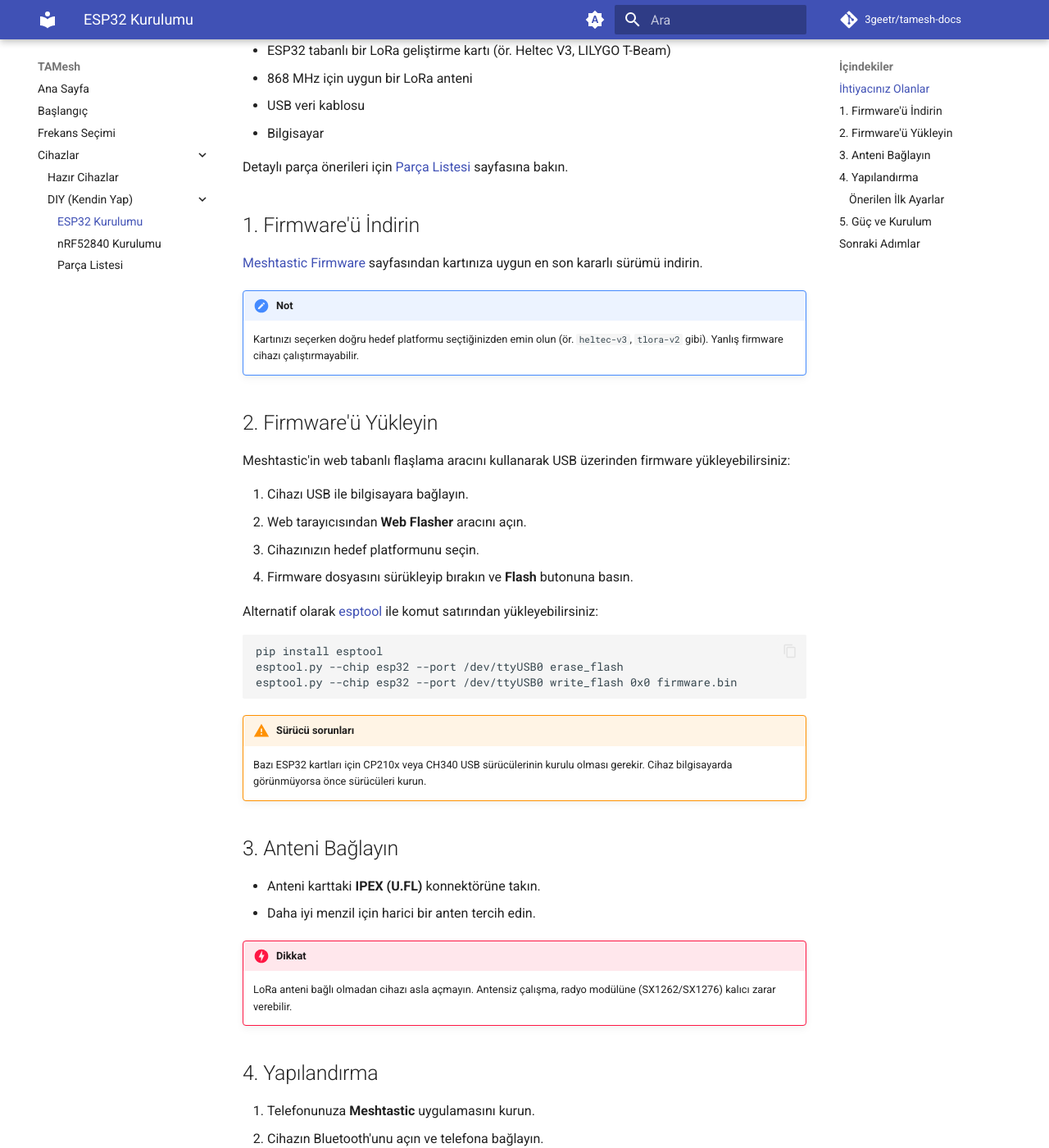
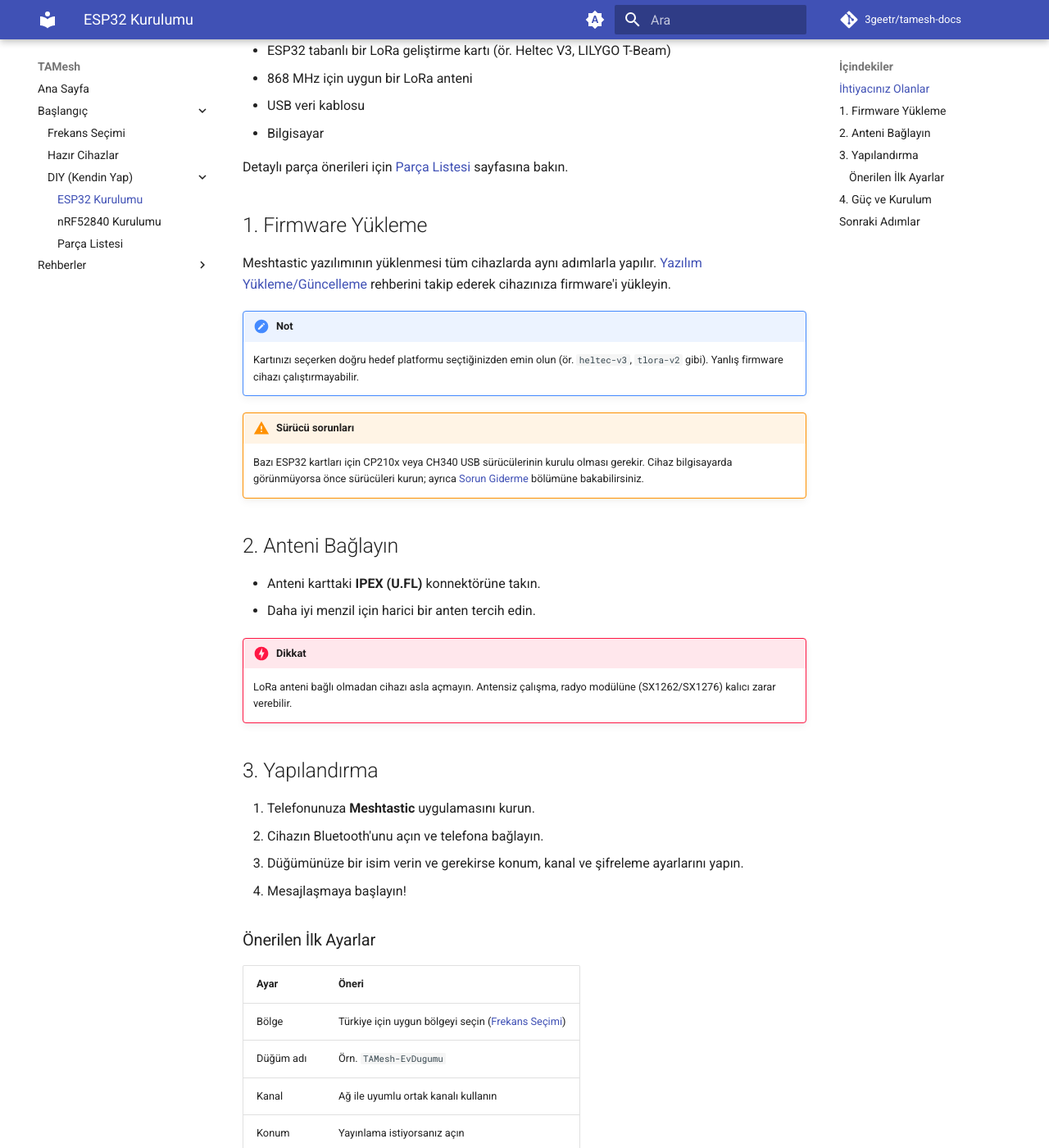
Before and after one commit to 3geETR/tamesh-docs, an MkDocs documentation site: the page built from docs/baslangic/diy/esp32.md, in a window 1280 px wide and 1400 px high, scrolled down 397 px. Shown: the whole window at 82% size. Built offline with MkDocs 1.6.1 and Material for MkDocs 9.7.7, drawn with Linux system fonts in a browser that asks for light colours; comment, search, counter and statistics services are not loaded; some of the changed text lies outside the part shown.

Commit message:
Doküman yapısı yeniden düzenlendi, Rehberler bölümü eklendi
- Sayfalar baslangic/ klasöründe toplandı, bölüm index sayfası eklendi
- Rehberler bölümü: yazilim.md (kurulum kılavuzu) ve ilk-kurulum.md eklendi
- Nav düzeltildi (eksik liste tireleri) ve yeni yapıya göre güncellendi
- DIY sayfalarındaki firmware yükleme bölümleri yazilim.md rehberine bağlandı

````diff
--- a/docs/diy/esp32.md
+++ b/docs/baslangic/diy/esp32.md
@@ -14,34 +14,17 @@
 
 Detaylı parça önerileri için [Parça Listesi](parca-listesi.md) sayfasına bakın.
 
-## 1. Firmware'ü İndirin
+## 1. Firmware Yükleme
 
-[Meshtastic Firmware](https://meshtastic.org/docs/software/flashing/) sayfasından kartınıza uygun en son kararlı sürümü indirin.
+Meshtastic yazılımının yüklenmesi tüm cihazlarda aynı adımlarla yapılır. [Yazılım Yükleme/Güncelleme](../../rehberler/yazilim.md) rehberini takip ederek cihazınıza firmware'i yükleyin.
 
 !!! note "Not"
     Kartınızı seçerken doğru hedef platformu seçtiğinizden emin olun (ör. `heltec-v3`, `tlora-v2` gibi). Yanlış firmware cihazı çalıştırmayabilir.
 
-## 2. Firmware'ü Yükleyin
+!!! warning "Sürücü sorunları"
+    Bazı ESP32 kartları için CP210x veya CH340 USB sürücülerinin kurulu olması gerekir. Cihaz bilgisayarda görünmüyorsa önce sürücüleri kurun; ayrıca [Sorun Giderme](../../rehberler/yazilim.md#sorun-giderme) bölümüne bakabilirsiniz.
 
-Meshtastic'in web tabanlı flaşlama aracını kullanarak USB üzerinden firmware yükleyebilirsiniz:
-
-1. Cihazı USB ile bilgisayara bağlayın.
-2. Web tarayıcısından **Web Flasher** aracını açın.
-3. Cihazınızın hedef platformunu seçin.
-4. Firmware dosyasını sürükleyip bırakın ve **Flash** butonuna basın.
-
-Alternatif olarak [esptool](https://github.com/espressif/esptool) ile komut satırından yükleyebilirsiniz:
-
-```bash
-pip install esptool
-esptool.py --chip esp32 --port /dev/ttyUSB0 erase_flash
-esptool.py --chip esp32 --port /dev/ttyUSB0 write_flash 0x0 firmware.bin
-```
-
-!!! warning "Sürücü sorunları"
-    Bazı ESP32 kartları için CP210x veya CH340 USB sürücülerinin kurulu olması gerekir. Cihaz bilgisayarda görünmüyorsa önce sürücüleri kurun.
-
-## 3. Anteni Bağlayın
+## 2. Anteni Bağlayın
 
 - Anteni karttaki **IPEX (U.FL)** konnektörüne takın.
 - Daha iyi menzil için harici bir anten tercih edin.
@@ -49,7 +32,7 @@
 !!! danger "Dikkat"
     LoRa anteni bağlı olmadan cihazı asla açmayın. Antensiz çalışma, radyo modülüne (SX1262/SX1276) kalıcı zarar verebilir.
 
-## 4. Yapılandırma
+## 3. Yapılandırma
 
 1. Telefonunuza **Meshtastic** uygulamasını kurun.
 2. Cihazın Bluetooth'unu açın ve telefona bağlayın.
@@ -65,7 +48,7 @@
 | Kanal | Ağ ile uyumlu ortak kanalı kullanın |
 | Konum | Yayınlama istiyorsanız açın |
 
-## 5. Güç ve Kurulum
+## 4. Güç ve Kurulum
 
 - Sabit kullanım için kartınızı uygun bir kutu içine alın ve koruyun.
 - Pil ile çalıştıracaksanız uygun bir LiPo/Li-ion pil kullanın.
--- a/mkdocs.yml
+++ b/mkdocs.yml
@@ -54,7 +54,9 @@
       title: İçindekiler
 
 plugins:
+  - section-index
   - search
+
 
 extra:
   generator: false
@@ -70,11 +72,14 @@
 
 nav:
   - Ana Sayfa: index.md
-  - Başlangıç: baslangic.md
-  - Frekans Seçimi: frekans-secimi.md
-  - Cihazlar:
-    - Hazır Cihazlar: hazir-cihazlar.md
-    - DIY (Kendin Yap):
-        - ESP32 Kurulumu: diy/esp32.md
-        - nRF52840 Kurulumu: diy/nrf52840.md
-        - Parça Listesi: diy/parca-listesi.md
+  - Başlangıç:
+      - baslangic/index.md
+      - Frekans Seçimi: baslangic/frekans-secimi.md
+      - Hazır Cihazlar: baslangic/hazir-cihazlar.md
+      - DIY (Kendin Yap):
+          - ESP32 Kurulumu: baslangic/diy/esp32.md
+          - nRF52840 Kurulumu: baslangic/diy/nrf52840.md
+          - Parça Listesi: baslangic/diy/parca-listesi.md
+  - Rehberler:
+      - Yazılım Yükleme/Güncelleme: rehberler/yazilim.md
+      - İlk Kurulum: rehberler/ilk-kurulum.md
````
Also changed, not shown: docs/baslangic/diy/nrf52840.md (renamed from docs/diy/nrf52840.md, +3 -9 lines), docs/baslangic/frekans-secimi.md (renamed from docs/frekans-secimi.md, +1 -1 lines), docs/baslangic/hazir-cihazlar.md (renamed from docs/hazir-cihazlar.md, +1 -1 lines), docs/index.md (+3 -3 lines), docs/rehberler/ilk-kurulum.md (added, +3 -0 lines), docs/rehberler/yazilim.md (added, +50 -0 lines), docs/baslangic/diy/parca-listesi.md (renamed from docs/diy/parca-listesi.md), docs/baslangic/index.md (renamed from docs/baslangic.md).
